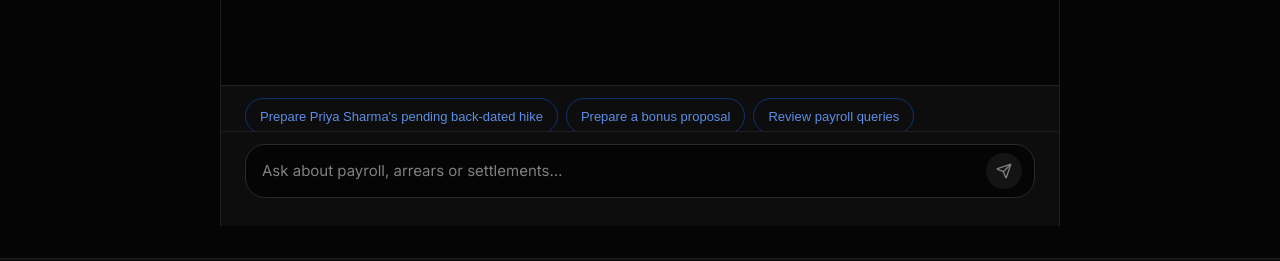
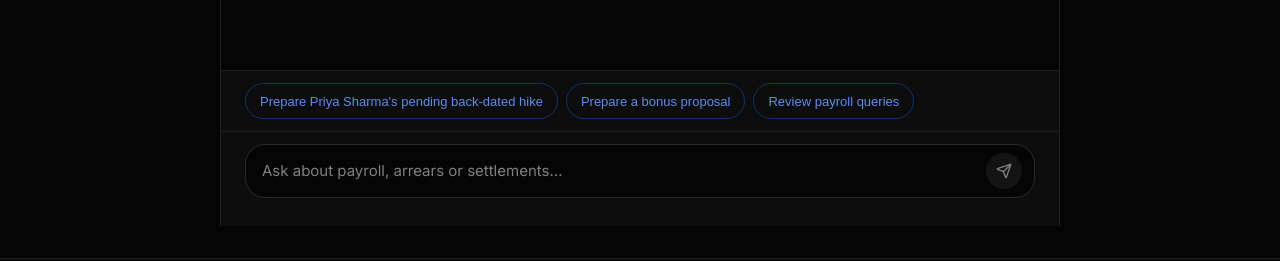
Before and after one commit to sunilkrishna049/hcm-one, a React (Vite) app in the folder app/frontend/: page / in a window 1280 px wide. Shown: the part 589-850 px from the top of the page. Built offline with nearby package versions, Linux system fonts and the light colour scheme; no server answers.

Commit message:
Fix suggestion chip row vertical centering and prevent scroll jump

```diff
--- a/app/frontend/src/design-system/components.css
+++ b/app/frontend/src/design-system/components.css
@@ -831,11 +831,25 @@
   margin: 0 auto;
 }
 
+/* --- Bottom Dock (Suggestion Chips + Composer) --- */
+.hcm-chat-bottom-dock {
+  position: sticky;
+  bottom: 0;
+  z-index: 10;
+  background-color: var(--color-surface);
+  flex-shrink: 0;
+  display: flex;
+  flex-direction: column;
+}
+
 .hcm-chat-chips-area,
 .hcm-chat-emp-chips-area {
-  padding: var(--space-2) var(--space-6);
+  display: flex;
+  align-items: center;
+  padding: var(--space-3) var(--space-6);
   background-color: var(--color-surface);
   border-top: 1px solid var(--color-divider);
+  flex-shrink: 0;
 }
 
 /* --- Message Turns & Bubbles --- */
@@ -982,13 +996,16 @@
 .hcm-suggestion-chips-container {
   position: relative;
   overflow: visible;
-  padding: var(--space-1) 0;
+  padding: 0;
+  width: 100%;
 }
 
 .hcm-suggestion-chips-track {
   display: flex;
   flex-wrap: wrap;
+  align-items: center;
   gap: var(--space-2);
+  width: 100%;
 }
 
 .hcm-suggestion-chip {
@@ -1028,9 +1045,8 @@
 .hcm-composer-container {
   background-color: var(--color-surface);
   border-top: 1px solid var(--color-divider);
-  position: sticky;
-  bottom: 0;
-  z-index: 10;
+  position: relative;
+  z-index: 1;
 }
 
 .hcm-composer-desktop {
@@ -1467,7 +1483,7 @@
 
   .hcm-chat-chips-area,
   .hcm-chat-emp-chips-area {
-    padding: var(--space-2) var(--space-3);
+    padding: var(--space-3) var(--space-3);
   }
 
   /* Side panel becomes bottom sheet */
@@ -1555,6 +1571,8 @@
     -ms-overflow-style: none;
     position: relative;
     -webkit-overflow-scrolling: touch;
+    width: 100%;
+    padding: 0;
   }
 
   .hcm-suggestion-chips-container::-webkit-scrollbar {
@@ -1597,6 +1615,7 @@
     display: inline-flex;
     flex-wrap: nowrap;
     white-space: nowrap;
+    align-items: center;
     gap: var(--space-2);
     padding-right: var(--space-6);
   }
--- a/app/frontend/src/design-system/components/chat/ChatEMP.tsx
+++ b/app/frontend/src/design-system/components/chat/ChatEMP.tsx
@@ -273,7 +273,8 @@ export const ChatEMP: React.FC<ChatEMPProps> = ({
           </div>
         </div>
 
-        {/* Suggestion Chips */}
+        {/* Bottom Dock: Suggestion Chips + Composer */}
+        <div className="hcm-chat-bottom-dock">
           {activeChips.length > 0 && (
             <div className="hcm-chat-chips-area">
               <SuggestionChips
@@ -284,7 +285,6 @@ export const ChatEMP: React.FC<ChatEMPProps> = ({
             </div>
           )}
 
-        {/* Sticky Composer */}
           <Composer
             onSendMessage={handleSendMessage}
             disabled={isLoading}
@@ -292,6 +292,7 @@ export const ChatEMP: React.FC<ChatEMPProps> = ({
             prefilledText={prefilledText}
             clearSignal={clearSignal}
           />
+        </div>
       </main>
 
       {/* Side Panel / Bottom Sheet Detail Proof (SHEET-EMP) */}
--- a/app/frontend/src/design-system/components/chat/ChatHR.tsx
+++ b/app/frontend/src/design-system/components/chat/ChatHR.tsx
@@ -325,7 +325,8 @@ export const ChatHR: React.FC<ChatHRProps> = ({
           </div>
         </div>
 
-        {/* Suggestion Chips */}
+        {/* Bottom Dock: Suggestion Chips + Composer */}
+        <div className="hcm-chat-bottom-dock">
           {activeChips.length > 0 && (
             <div className="hcm-chat-chips-area">
               <SuggestionChips
@@ -336,7 +337,6 @@ export const ChatHR: React.FC<ChatHRProps> = ({
             </div>
           )}
 
-        {/* Sticky Composer */}
           <Composer
             onSendMessage={handleSendMessage}
             disabled={isLoading}
@@ -345,6 +345,7 @@ export const ChatHR: React.FC<ChatHRProps> = ({
             prefilledText={prefilledText}
             clearSignal={clearSignal}
           />
+        </div>
       </main>
 
       {/* Side Review Panel (PANEL-HR) */}
```
Also changed, not shown: 1 other file (tests, documents, lock files or other folders). Lines whose indentation alone changed are shown as unchanged.
